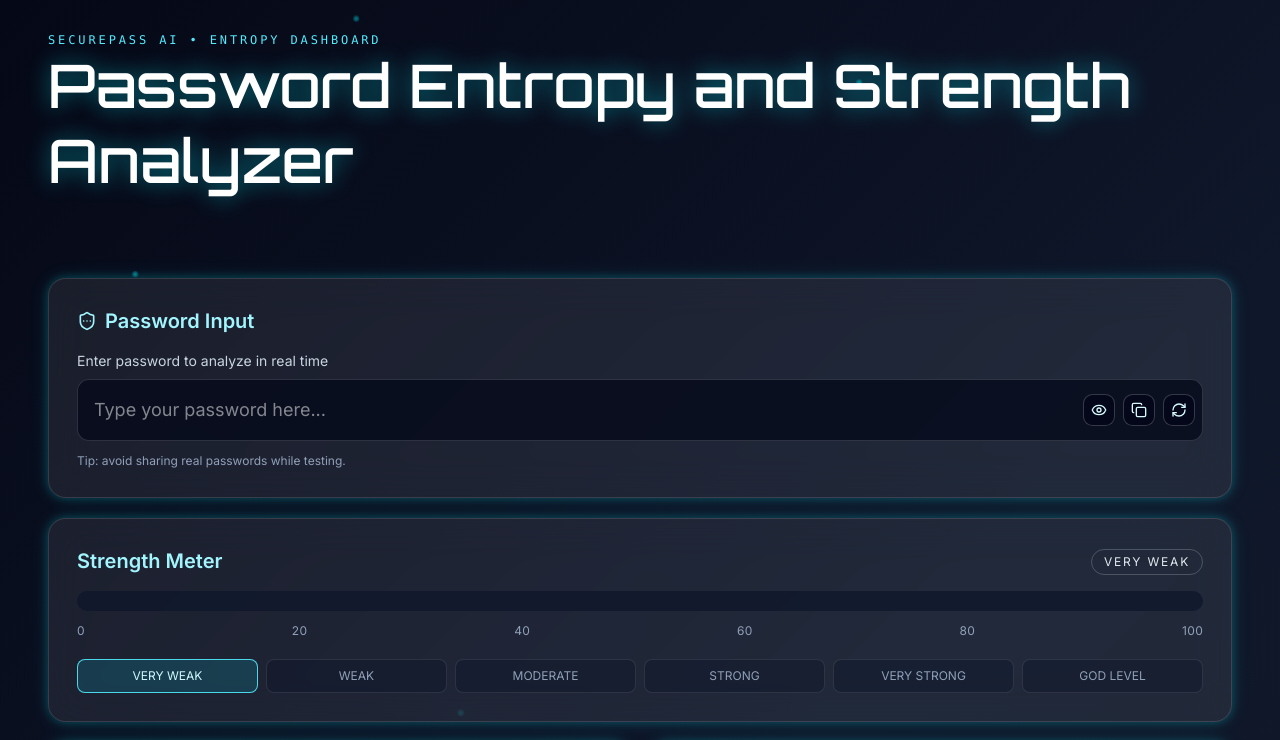
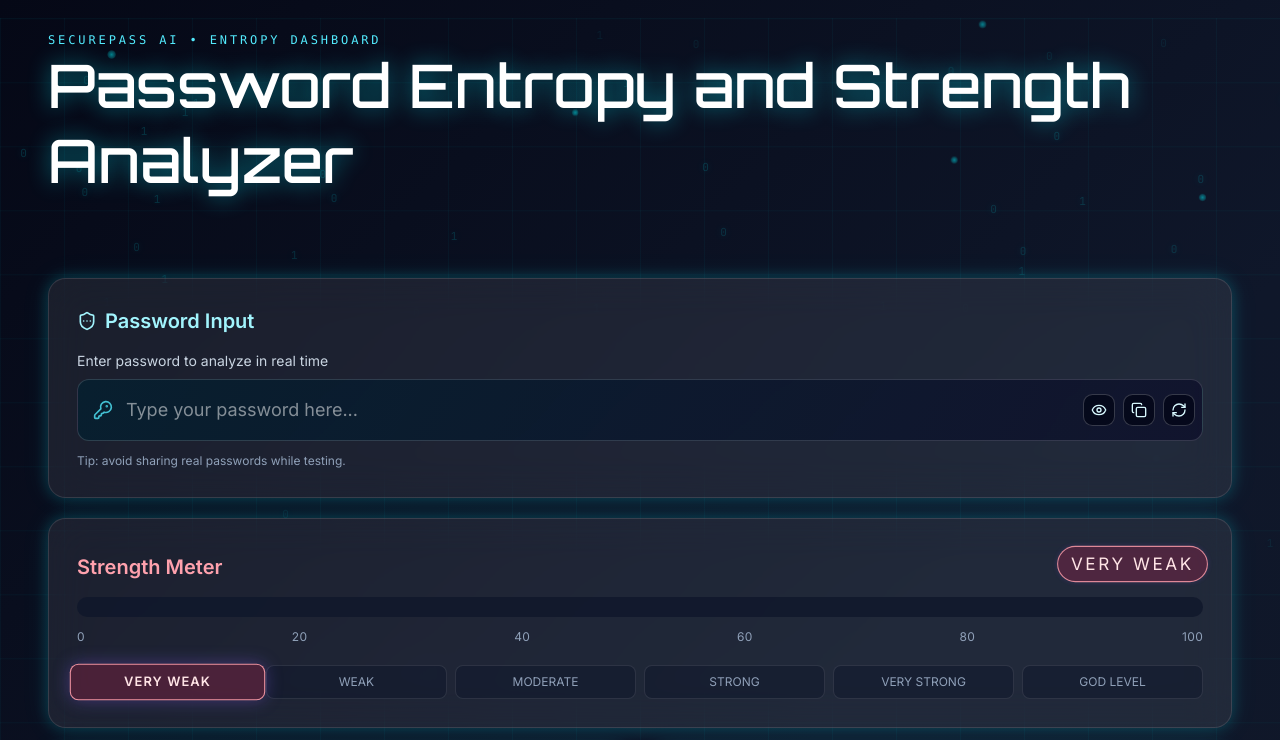
Before and after one commit to bikram73/Password_Entropy_and_Strength_Analyzer, a React (Vite) app: page / in a window 1280 px wide. Shown: the top 740 px of the page. Built offline with nearby package versions, Linux system fonts and the light colour scheme.

Commit message:
first commit

```diff
--- a/src/components/PasswordInput.tsx
+++ b/src/components/PasswordInput.tsx
@@ -1,5 +1,5 @@
 import { useState } from 'react'
-import { Copy, Eye, EyeOff, RefreshCw, ShieldEllipsis } from 'lucide-react'
+import { Copy, Eye, EyeOff, KeyRound, RefreshCw, ShieldEllipsis } from 'lucide-react'
 import { motion } from 'framer-motion'
 
 type PasswordInputProps = {
@@ -44,6 +44,10 @@ export const PasswordInput = ({ value, onChange }: PasswordInputProps) => {
       </label>
 
       <div className="relative">
+        <KeyRound
+          className="pointer-events-none absolute left-4 top-1/2 h-5 w-5 -translate-y-1/2 text-cyan-300/80"
+          aria-hidden="true"
+        />
         <input
           id="password-field"
           aria-label="Password field"
@@ -51,10 +55,10 @@ export const PasswordInput = ({ value, onChange }: PasswordInputProps) => {
           value={value}
           onChange={(event) => onChange(event.target.value)}
           placeholder="Type your password here..."
-          className="focus-ring w-full rounded-xl border border-white/15 bg-slate-950/70 px-4 py-4 pr-36 text-base text-white outline-none transition md:text-lg"
+          className="password-field focus-ring w-full rounded-xl border border-white/15 bg-slate-950/70 py-4 pl-12 pr-36 text-base text-white outline-none md:text-lg"
         />
 
-        <div className="absolute inset-y-0 right-2 flex items-center gap-2">
+        <div className="absolute inset-y-0 right-2 flex items-center gap-1.5 sm:gap-2">
           <button
             type="button"
             aria-label={visible ? 'Hide password' : 'Show password'}
--- a/src/components/StrengthMeter.tsx
+++ b/src/components/StrengthMeter.tsx
@@ -6,7 +6,58 @@ type StrengthMeterProps = {
   tier: StrengthTier
 }
 
-export const StrengthMeter = ({ score, tier }: StrengthMeterProps) => (
+const getTone = (label: StrengthTier['label']) => {
+  switch (label) {
+    case 'Very Weak':
+      return {
+        title: 'text-rose-300',
+        badge: 'border-rose-300/80 bg-rose-500/20 text-rose-100',
+        chip: 'border-rose-300/90 bg-rose-500/20 text-rose-100',
+      }
+    case 'Weak':
+      return {
+        title: 'text-orange-300',
+        badge: 'border-orange-300/80 bg-orange-500/20 text-orange-100',
+        chip: 'border-orange-300/90 bg-orange-500/20 text-orange-100',
+      }
+    case 'Moderate':
+      return {
+        title: 'text-amber-300',
+        badge: 'border-amber-300/80 bg-amber-500/20 text-amber-100',
+        chip: 'border-amber-300/90 bg-amber-500/20 text-amber-100',
+      }
+    case 'Strong':
+      return {
+        title: 'text-sky-300',
+        badge: 'border-sky-300/80 bg-sky-500/20 text-sky-100',
+        chip: 'border-sky-300/90 bg-sky-500/20 text-sky-100',
+      }
+    case 'Very Strong':
+      return {
+        title: 'text-emerald-300',
+        badge: 'border-emerald-300/80 bg-emerald-500/20 text-emerald-100',
+        chip: 'border-emerald-300/90 bg-emerald-500/20 text-emerald-100',
+      }
+    case 'God Level':
+      return {
+        title: 'text-violet-300',
+        badge: 'border-violet-300/80 bg-violet-500/20 text-violet-100',
+        chip: 'border-violet-300/90 bg-violet-500/20 text-violet-100',
+      }
+    default:
+      return {
+        title: 'text-cyan-200',
+        badge: 'border-cyan-300/80 bg-cyan-500/20 text-cyan-100',
+        chip: 'border-cyan-300/90 bg-cyan-500/20 text-cyan-100',
+      }
+  }
+}
+
+export const StrengthMeter = ({ score, tier }: StrengthMeterProps) => {
+  const tone = getTone(tier.label)
+  const isDramaticTier = tier.label === 'Very Weak' || tier.label === 'God Level'
+
+  return (
     <motion.section
       className="glass-card p-5 md:p-7"
       initial={{ opacity: 0, y: 22 }}
@@ -15,21 +66,25 @@ export const StrengthMeter = ({ score, tier }: StrengthMeterProps) => (
       aria-labelledby="strength-meter-title"
     >
       <div className="mb-4 flex items-end justify-between gap-3">
-      <h2 id="strength-meter-title" className="text-lg font-semibold text-cyan-200 md:text-xl">
+        <h2 id="strength-meter-title" className={`text-lg font-semibold md:text-xl ${tone.title}`}>
           Strength Meter
         </h2>
-      <span className="rounded-full border border-white/20 px-3 py-1 text-xs uppercase tracking-[0.15em] text-slate-200">
+        <span
+          className={`tier-badge rounded-full border px-3 py-1 text-xs uppercase tracking-[0.15em] ${tone.badge} ${
+            isDramaticTier ? 'tier-impact text-sm md:text-base' : ''
+          }`}
+        >
           {tier.label}
         </span>
       </div>
 
       <div className="h-5 rounded-full bg-slate-900/80 p-1">
         <motion.div
-        className="h-full rounded-full shadow-[0_0_22px_rgba(0,245,255,0.65)]"
-        style={{ background: tier.gradient }}
+          className="strength-fill strength-fill-pulse h-full rounded-full"
+          style={{ background: tier.gradient, boxShadow: `0 0 16px ${tier.color}AA` }}
           initial={{ width: 0 }}
           animate={{ width: `${score}%` }}
-        transition={{ type: 'spring', stiffness: 110, damping: 20 }}
+          transition={{ type: 'spring', stiffness: 120, damping: 18 }}
         />
       </div>
 
@@ -43,18 +98,22 @@ export const StrengthMeter = ({ score, tier }: StrengthMeterProps) => (
       </div>
 
       <div className="mt-5 grid grid-cols-2 gap-2 text-xs sm:grid-cols-3 md:grid-cols-6">
-      {['Very Weak', 'Weak', 'Moderate', 'Strong', 'Very Strong', 'God Level'].map((label) => (
+        {['Very Weak', 'Weak', 'Moderate', 'Strong', 'Very Strong', 'God Level'].map((label) => {
+          const active = tier.label === label
+          const dramatic = label === 'Very Weak' || label === 'God Level'
+
+          return (
             <span
               key={label}
-          className={`rounded-lg border px-2 py-2 text-center ${
-            tier.label === label
-              ? 'border-cyan-300/90 bg-cyan-400/15 text-cyan-100'
-              : 'border-white/10 bg-slate-900/50 text-slate-400'
-          }`}
+              className={`tier-chip rounded-lg border px-2 py-2 text-center ${
+                active ? tone.chip : 'border-white/10 bg-slate-900/50 text-slate-400'
+              } ${active && dramatic ? 'tier-chip-impact font-semibold tracking-[0.08em]' : ''}`}
             >
               {label.toUpperCase()}
             </span>
-      ))}
+          )
+        })}
       </div>
     </motion.section>
   )
+}
--- a/src/pages/Home.tsx
+++ b/src/pages/Home.tsx
@@ -56,6 +56,24 @@ export const Home = () => {
 
   return (
     <main className="relative min-h-screen overflow-hidden bg-cyber-gradient px-4 pb-12 pt-8 text-white md:px-8 lg:px-12">
+      <div className="bg-grid" aria-hidden="true" />
+
+      <div className="binary-rain" aria-hidden="true">
+        {Array.from({ length: 52 }).map((_, index) => (
+          <span
+            key={`binary-${index}`}
+            className="binary-char"
+            style={{
+              left: `${Math.random() * 100}%`,
+              animationDuration: `${6 + Math.random() * 7}s`,
+              animationDelay: `${Math.random() * 5}s`,
+            }}
+          >
+            {Math.random() > 0.5 ? '1' : '0'}
+          </span>
+        ))}
+      </div>
+
       <div ref={particlesRef} className="pointer-events-none absolute inset-0" aria-hidden="true">
         {Array.from({ length: 20 }).map((_, index) => (
           <span
--- a/src/styles/globals.css
+++ b/src/styles/globals.css
@@ -36,13 +36,13 @@ body {
   border: 1px solid rgba(255, 255, 255, 0.12);
   background: rgba(255, 255, 255, 0.08);
   backdrop-filter: blur(20px);
-  box-shadow: 0 0 10px rgba(0, 245, 255, 0.22), 0 0 20px rgba(0, 245, 255, 0.12);
-  transition: transform 0.25s ease, box-shadow 0.25s ease;
+  box-shadow: 0 0 15px rgba(0, 245, 255, 0.2), 0 0 30px rgba(0, 245, 255, 0.08);
+  transition: all 0.4s ease;
 }
 
 .glass-card:hover {
   transform: translateY(-3px);
-  box-shadow: 0 0 16px rgba(0, 245, 255, 0.35), 0 0 28px rgba(139, 92, 246, 0.2);
+  box-shadow: 0 0 22px rgba(0, 245, 255, 0.38), 0 0 40px rgba(139, 92, 246, 0.2);
 }
 
 .icon-btn {
@@ -55,7 +55,7 @@ body {
   border-radius: 0.6rem;
   background: rgba(2, 6, 23, 0.75);
   color: #d8f9ff;
-  transition: all 0.2s ease;
+  transition: all 0.35s ease;
 }
 
 .icon-btn:hover,
@@ -66,11 +66,50 @@ body {
 
 .focus-ring:focus-visible {
   border-color: rgba(0, 245, 255, 0.9);
-  box-shadow: 0 0 0 2px rgba(0, 245, 255, 0.25);
+  box-shadow: 0 0 0 2px rgba(0, 245, 255, 0.25), 0 0 15px #00f5ff;
+}
+
+.password-field {
+  background-image: linear-gradient(120deg, rgba(0, 245, 255, 0.08), rgba(139, 92, 246, 0.06));
+  transition: all 0.4s ease;
+}
+
+.password-field:focus {
+  box-shadow: 0 0 15px #00f5ff;
 }
 
 .bg-cyber-gradient {
   background: linear-gradient(135deg, #050816, #0f172a, #111827);
+}
+
+.bg-grid {
+  position: absolute;
+  inset: 0;
+  pointer-events: none;
+  opacity: 0.32;
+  background-image:
+    linear-gradient(rgba(0, 245, 255, 0.14) 1px, transparent 1px),
+    linear-gradient(90deg, rgba(0, 245, 255, 0.12) 1px, transparent 1px);
+  background-size: 64px 64px;
+  animation: grid-drift 20s linear infinite;
+}
+
+.binary-rain {
+  position: absolute;
+  inset: 0;
+  pointer-events: none;
+  overflow: hidden;
+  opacity: 0.35;
+}
+
+.binary-char {
+  position: absolute;
+  top: -20px;
+  font-family: 'JetBrains Mono', monospace;
+  color: rgba(0, 245, 255, 0.45);
+  font-size: 11px;
+  text-shadow: 0 0 10px rgba(0, 245, 255, 0.55);
+  animation: binary-fall linear infinite;
 }
 
 .bg-particle {
@@ -117,6 +156,32 @@ body {
   display: grid;
   place-items: center;
   box-shadow: 0 0 20px rgba(0, 245, 255, 0.25);
+}
+
+.strength-fill {
+  transition: all 0.4s ease;
+}
+
+.strength-fill-pulse {
+  animation: neon-pulse 1.7s ease-in-out infinite;
+}
+
+.tier-badge {
+  transition: all 0.4s ease;
+}
+
+.tier-impact {
+  transform: scale(1.07);
+  animation: tier-pulse 1.5s ease-in-out infinite;
+}
+
+.tier-chip {
+  transition: all 0.35s ease;
+}
+
+.tier-chip-impact {
+  transform: scale(1.08);
+  box-shadow: 0 0 16px rgba(139, 92, 246, 0.35);
 }
 
 .entropy-core {
@@ -179,6 +244,49 @@ body {
   font-size: 0.75rem;
 }
 
+@keyframes grid-drift {
+  from {
+    transform: translateY(0);
+  }
+  to {
+    transform: translateY(64px);
+  }
+}
+
+@keyframes binary-fall {
+  from {
+    transform: translateY(-20px);
+    opacity: 0;
+  }
+  20% {
+    opacity: 1;
+  }
+  to {
+    transform: translateY(105vh);
+    opacity: 0;
+  }
+}
+
+@keyframes neon-pulse {
+  0%,
+  100% {
+    filter: drop-shadow(0 0 6px rgba(0, 245, 255, 0.35));
+  }
+  50% {
+    filter: drop-shadow(0 0 14px rgba(0, 245, 255, 0.8));
+  }
+}
+
+@keyframes tier-pulse {
+  0%,
+  100% {
+    box-shadow: 0 0 0 rgba(139, 92, 246, 0);
+  }
+  50% {
+    box-shadow: 0 0 18px rgba(139, 92, 246, 0.6);
+  }
+}
+
 @media (max-width: 640px) {
   .typewriter {
     white-space: normal;
@@ -186,4 +294,8 @@ body {
     width: 100%;
     animation: none;
   }
+
+  .binary-char {
+    font-size: 9px;
+  }
 }
```
Also changed, not shown: src/components/EntropyGraph.tsx (+30 -4 lines). Lines whose indentation alone changed are shown as unchanged.
